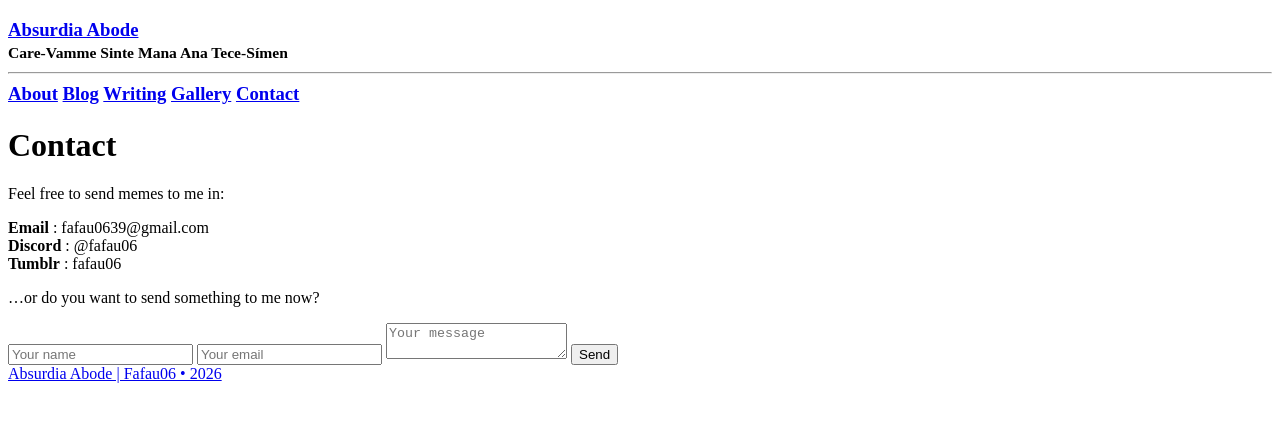
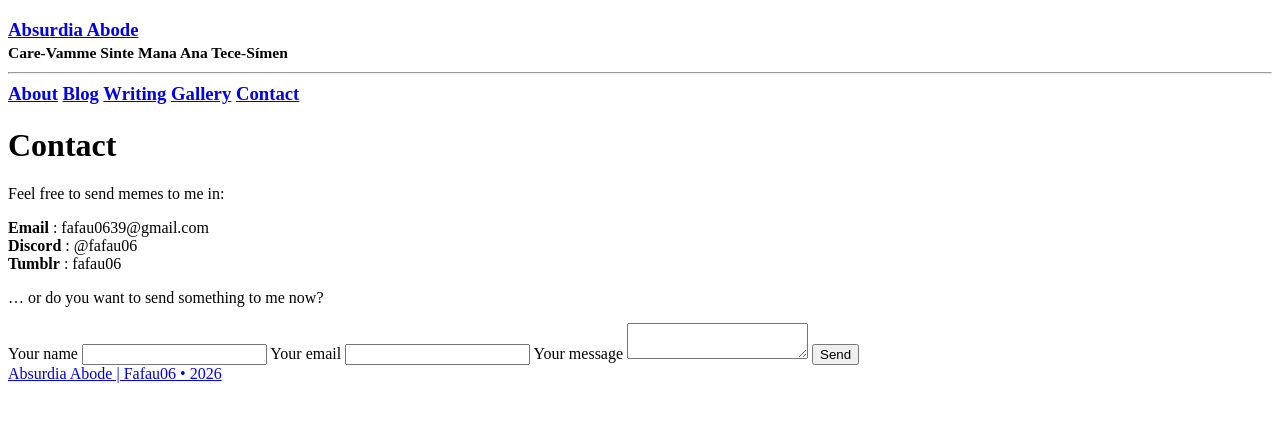
Before and after one commit to Fafau06/fafau06.github.io, a Jekyll site: the page built from menu/contact.md, in a window 1280 px wide. Shown: the top 422 px of the page. Built offline with Jekyll 4.4.1, drawn with Linux system fonts in a browser that asks for light colours; a script that is not in the unit is left out.

Commit message:
Update contact.md

```diff
--- a/menu/contact.md
+++ b/menu/contact.md
@@ -10,13 +10,16 @@ Feel free to send memes to me in:
 <i class="icon icon-discord" aria-hidden="true"></i> **Discord** : @fafau06<br>
 <i class="icon icon-tumblr" aria-hidden="true"></i> **Tumblr** : fafau06
 
-...or do you want to send something to me now?
+... or do you want to send something to me now?
 
 <ws-widget type="contact" iid="10545">
   <form>
-    <input name="name" placeholder="Your name">
-    <input type="email" name="email" placeholder="Your email">
-    <textarea name="message" placeholder="Your message"></textarea>
+    <label for="name">Your name</label>
+    <input type="text" name="name">
+    <label for="email">Your email</label>
+    <input type="email" name="email">
+    <label for="message">Your message</label>
+    <textarea name="message"></textarea>
     <button type="submit">Send</button>
   </form>
 </ws-widget>
```
